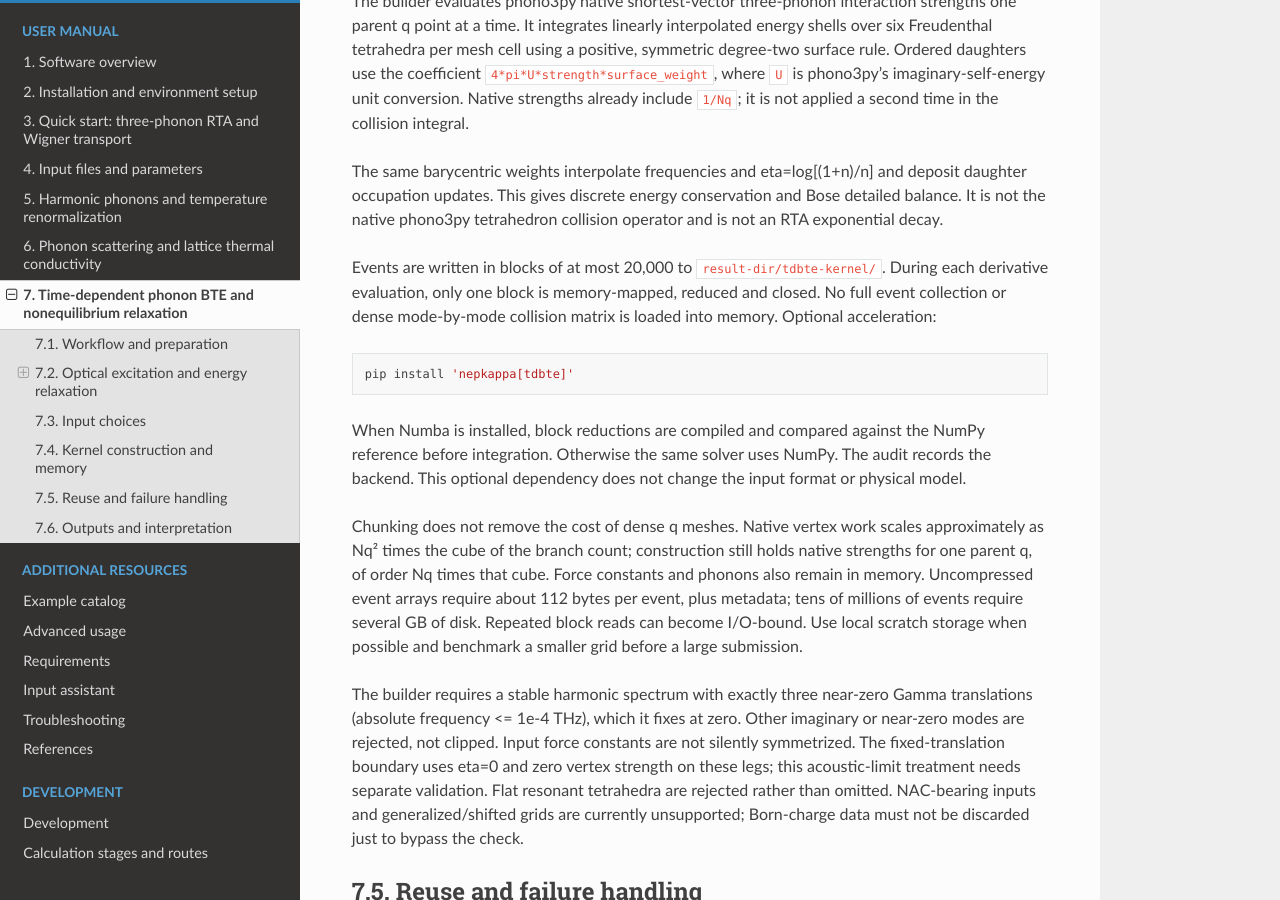
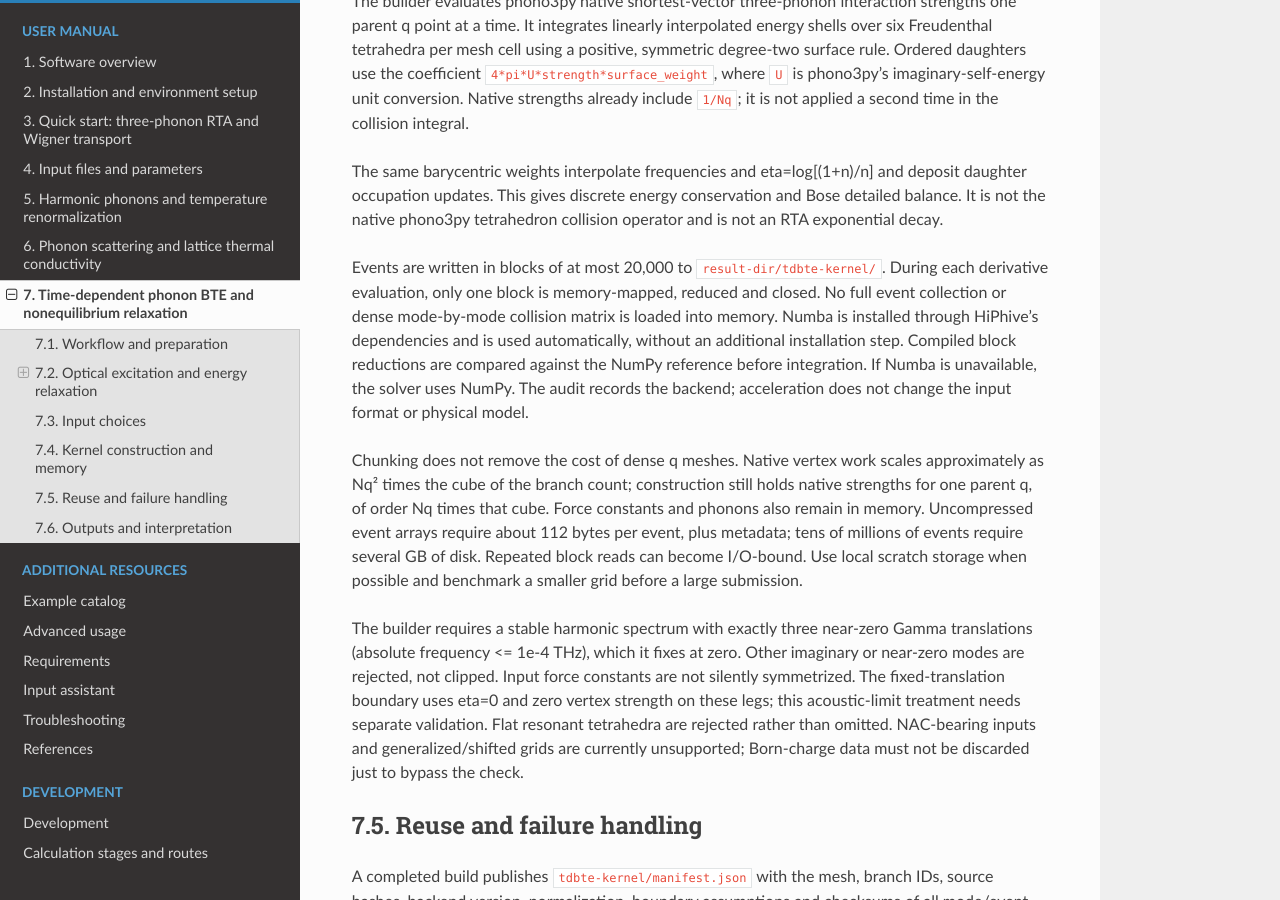
Before and after one commit to lyushisyan/NEP-kappa, a Sphinx documentation site: the page built from docs/source/tdbte.rst, in a window 1280 px wide and 900 px high, scrolled down 2989 px. Built offline with Sphinx 7.4.7 and the Read the Docs theme 3.1.0, drawn with Linux system fonts in a browser that asks for light colours.

Commit message:
Fix installation guidance and Wigner plotting prerequisites

```diff
--- a/docs/source/installation.rst
+++ b/docs/source/installation.rst
@@ -4,7 +4,8 @@
 System requirements
 -----------------------
 
-NEP-kappa requires Python 3.9 or later. Python 3.11 is used in this example.
+NEP-kappa requires Python 3.10 or later, matching the minimum required by its
+Phonopy and phono3py dependencies. Python 3.11 is used in this example.
 Linux is suitable for local and cluster calculations; external executables and
 MPI must match the target machine. See :doc:`requirements` for dependencies.
 
--- a/docs/source/requirements.rst
+++ b/docs/source/requirements.rst
@@ -38,7 +38,8 @@
 - Thirdorder FC3 requires ``thirdorder_vasp.py`` or a configured executable
 - Fourthorder FC4 requires ``Fourthorder_vasp.py`` or a configured executable
 - four-phonon transport requires FourPhonon; its Wigner route needs Wigner_Park
-- optional TD-BTE acceleration uses Numba: ``python -m pip install -e '.[tdbte]'``
+- TD-BTE uses Numba acceleration automatically; Numba is installed through
+  HiPhive's dependencies, so no additional installation step is needed
 - documentation builds use Sphinx and the Read the Docs theme:
   ``python -m pip install -e '.[docs]'``
 
--- a/docs/source/tdbte.rst
+++ b/docs/source/tdbte.rst
@@ -141,14 +141,12 @@
 Events are written in blocks of at most 20,000 to
 ``result-dir/tdbte-kernel/``. During each derivative evaluation, only one block
 is memory-mapped, reduced and closed. No full event collection or dense
-mode-by-mode collision matrix is loaded into memory. Optional acceleration::
-
-   pip install 'nepkappa[tdbte]'
-
-When Numba is installed, block reductions are compiled and compared against
-the NumPy reference before integration. Otherwise the same solver uses NumPy.
-The audit records the backend. This optional dependency does not change the
-input format or physical model.
+mode-by-mode collision matrix is loaded into memory. Numba is installed through
+HiPhive's dependencies and is used automatically, without an additional
+installation step. Compiled block reductions are compared against the NumPy
+reference before integration. If Numba is unavailable, the solver uses NumPy.
+The audit records the backend; acceleration does not change the input format
+or physical model.
 
 Chunking does not remove the cost of dense q meshes. Native vertex work scales
 approximately as Nq² times the cube of the branch count; construction still
--- a/docs/source/thermal_transport.rst
+++ b/docs/source/thermal_transport.rst
@@ -256,8 +256,14 @@
 Plot and interpret
 ~~~~~~~~~~~~~~~~~~~~~~
 
+The FourPhonon stage links its text force constants into the backend working
+directory. Standard plotting also needs the matching harmonic HDF5 and cell
+metadata in ``output.result-dir``. After the calculation, copy these two files
+from the same input set before plotting:
+
 .. code-block:: bash
 
+   cp inputs/fc2.hdf5 inputs/phono3py_disp.yaml results/wigner-4ph/
    nepkappa info wigner-4ph.yaml --for plot
    nepkappa plot wigner-4ph.yaml
    ls results/wigner-4ph/plots
--- a/pyproject.toml
+++ b/pyproject.toml
@@ -7,7 +7,7 @@
 version = "2.0.1"
 description = "NEP-assisted workflow for lattice thermal conductivity calculations."
 readme = "README.md"
-requires-python = ">=3.9"
+requires-python = ">=3.10"
 authors = [
   { name = "NEP-kappa developers" }
 ]
```
Also changed, not shown: other parts of docs/source/requirements.rst (+1 -1 lines), README.md (+3 -2 lines), docs/source/development.rst (+5 -3 lines).
